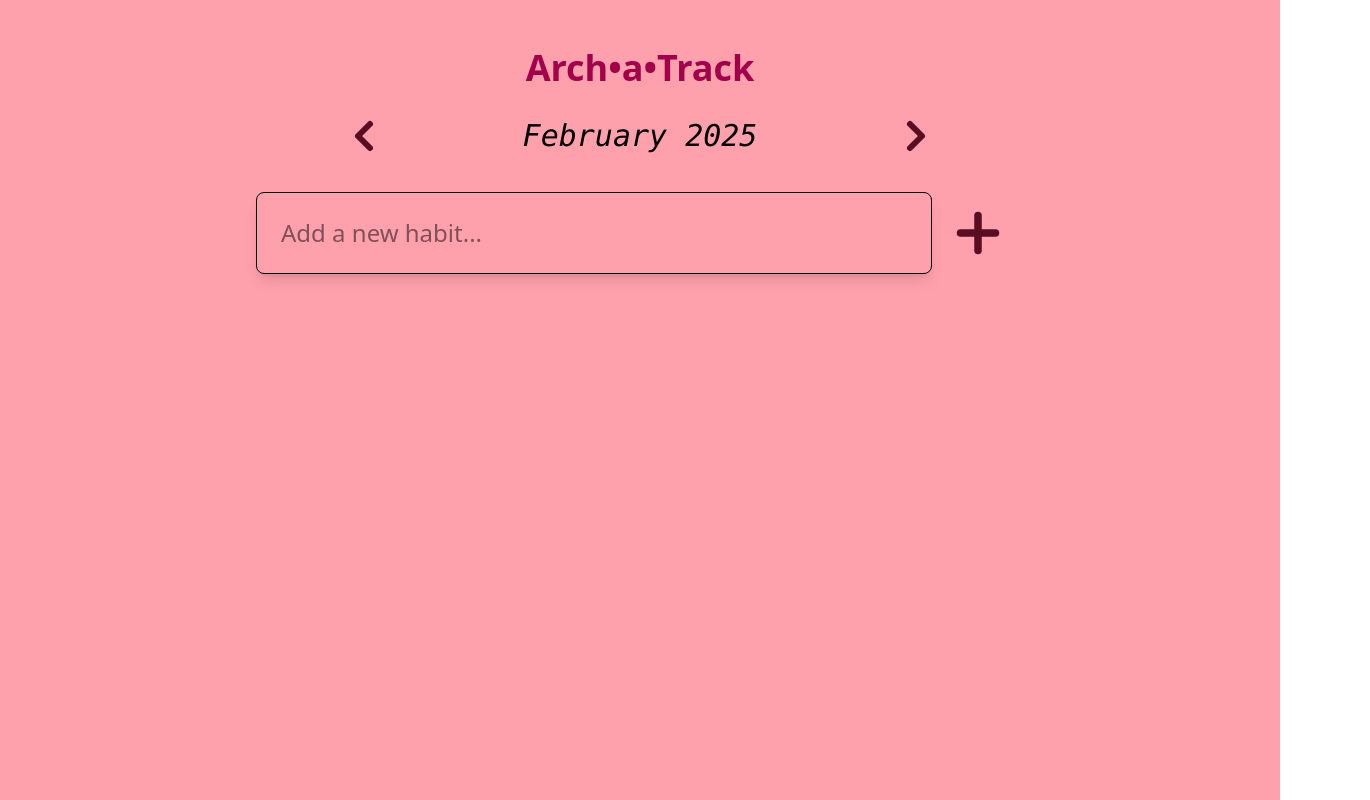
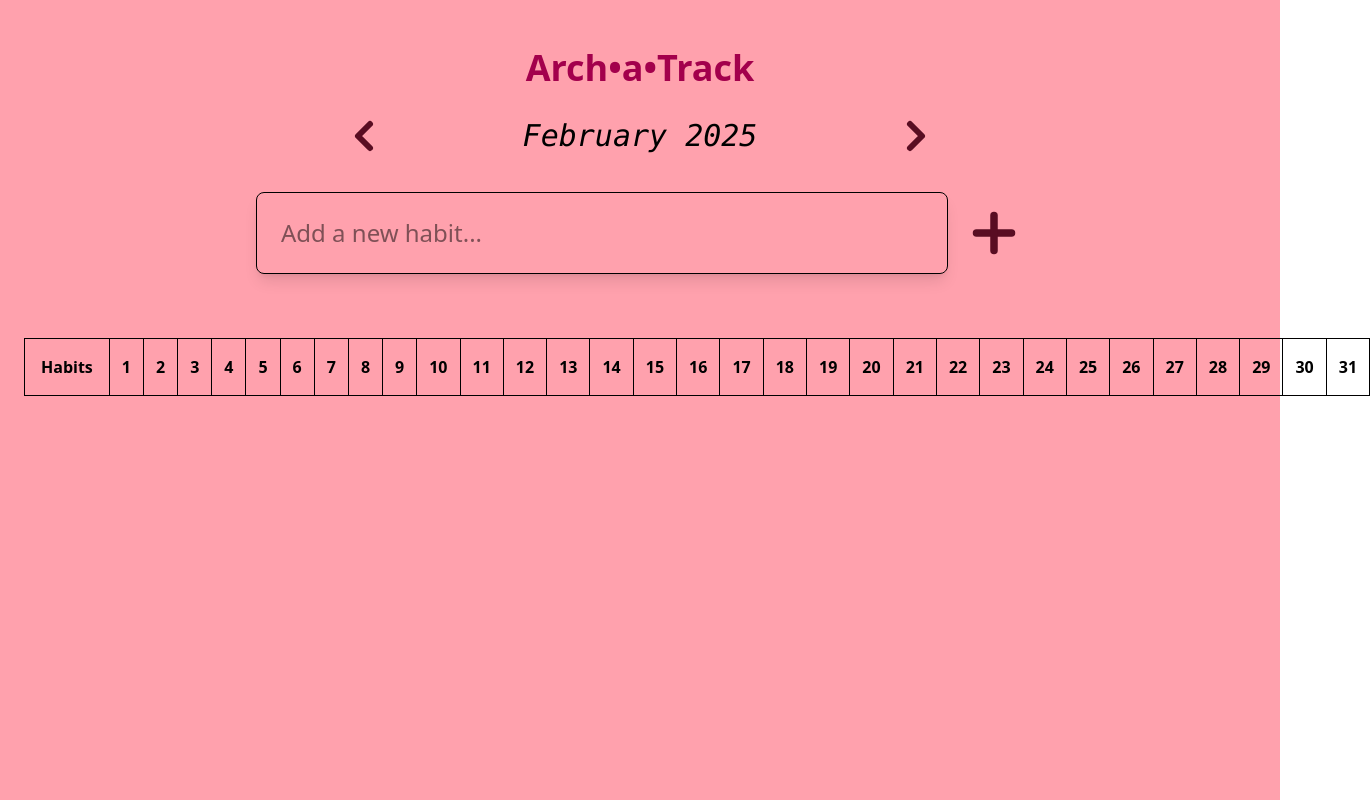
Before and after one commit to archanaprabhat/Arch-a-Track, a React (Vite) app: page / in a window 1280 px wide. Shown: the whole page, 1370 px wide, since content can reach past the window. Built offline with nearby package versions, Linux system fonts and the light colour scheme.

Commit message:
Add Habit Checkmarks

```diff
--- a/src/components/HabitTracker.jsx
+++ b/src/components/HabitTracker.jsx
@@ -27,7 +27,11 @@ export default function HabitTracker() {
       setNewHabit("")
     }
    }
-
+   const toggleDay = (habitIndex,dayIndex) => {
+    const newHabits = [...habits];
+    newHabits[habitIndex].checked[dayIndex] = !newHabits[habitIndex].checked[dayIndex];
+    setHabits(newHabits);
+   }
 
 
   return (
@@ -42,15 +46,35 @@ export default function HabitTracker() {
         <ChevronRight size={48} color="#590d22" strokeWidth={3} />
         </button>
         </div>
-        <div className='flex gap-4 max-w-3xl mb-8 w-screen '>
+        <div className='flex gap-4 max-w-3xl mb-16 w-screen '>
           <input type="text" placeholder='Add a new habit...' value={newHabit} onChange={(e) => setNewHabit(e.target.value)} className='p-6 rounded-lg border text-2xl flex-1 focus:outline-none shadow-lg focus:border-pink-400 transition ' />
           <button onClick={addHabit}><Plus size={60} color="#590d22" strokeWidth={3} /></button>
-          <ul>
-            {habits.map((habit) => (
-              <li key={habit.id}>{habit.name}</li>
-            ))}
-          </ul>
+        </div>
+        <div className='w-full'>
+          <table >
+            <thead>
+              <tr>
+                <td className="border p-4 text font-bold">Habits</td>
+              {Array.from({length:31}, (_, i) =>(
+                 <th key={i} className="border p-3"> {i+1} </th>
+              ))}
+               </tr>
+             </thead>
+             <tbody>
+              {habits.map((habit, habitIndex) => (
+                <tr key={habit.id}>
+                  <td className="border p-2 font-bold">{habit.name}</td>
+                  {habit.checked.map((checked, dayIndex) => (
+                    <td key={dayIndex} onClick={() => toggleDay(habitIndex,dayIndex)} className='border p-2 text-center cursor-pointer'>{checked ? "✔️" : "❌"}</td>
+                  ))}
+                </tr>
+              ))}
+             </tbody>
+
+
+          </table>
         </div>
     </div>
-  )
-}
+
+
+)};
```
